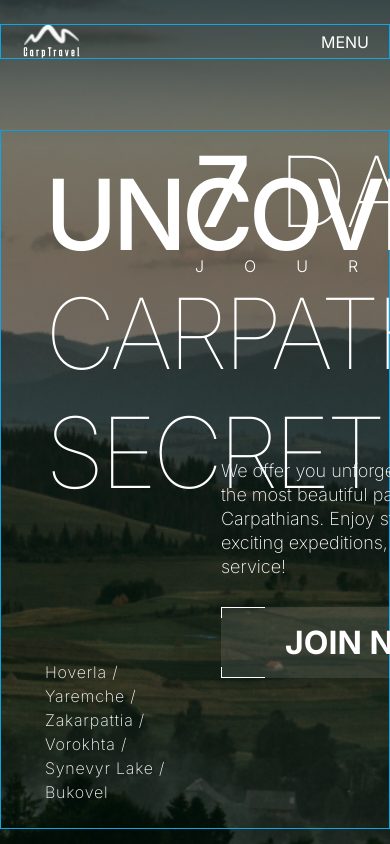
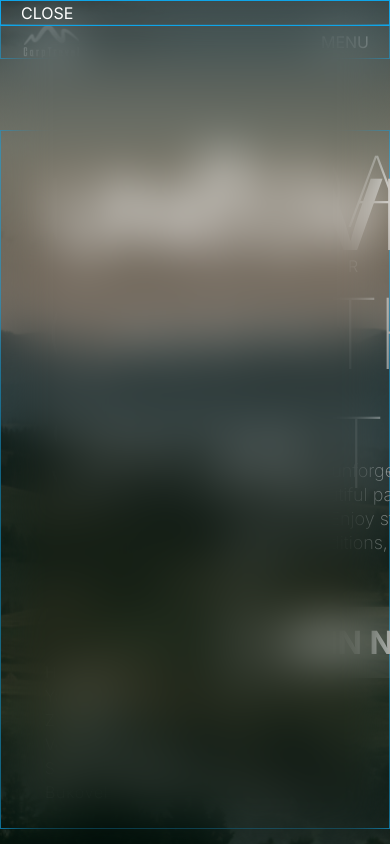
Before and after one commit to darynakarmazin/carp-travel, a Next.js app: page / in a window 390 px wide. Both pictures are taken after a click on the button "MENU". Shown: the top 844 px of the page. Built offline with nearby package versions, Linux system fonts and the light colour scheme.

Commit message:
Added fn to mob menu

```diff
--- a/src/components/MobileMenu.tsx
+++ b/src/components/MobileMenu.tsx
@@ -1,10 +1,26 @@
+import Container from "./Container";
+
 interface Props {
   isOpen: boolean;
   onClose: () => void;
 }
 
 function MobileMenu({ isOpen, onClose }: Props) {
-  return <div className={`md:hidden`}></div>;
+  return (
+    <div
+      className={`md:hidden ${
+        isOpen
+          ? "block fixed z-[100] top-0 left-0 w-full h-full bg-[rgba(1, 10, 5, 0.75)] backdrop-blur-xl"
+          : "hidden"
+      }`}
+    >
+      <Container>
+        <button className={`md:hidden`} type="button" onClick={onClose}>
+          CLOSE
+        </button>
+      </Container>
+    </div>
+  );
 }
 
 export default MobileMenu;
```
